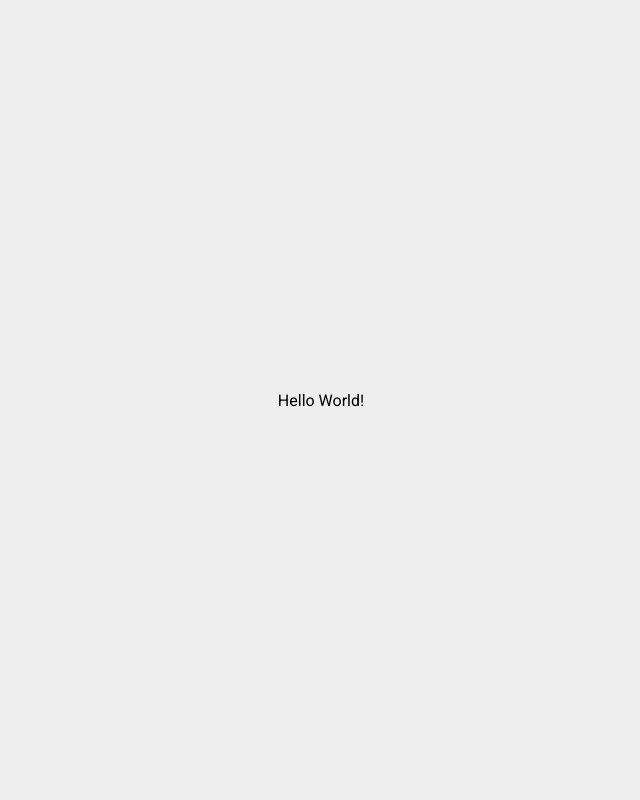
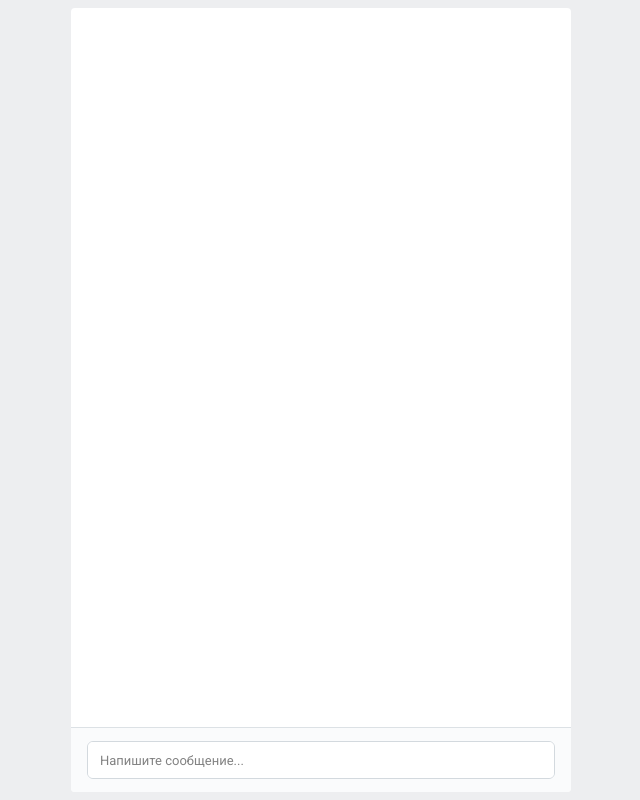
Before and after one commit to jarvis394/vk-giphy, a React (Create React App) app: page / in a window 1280 px wide. Shown: the whole page, without its empty margins (319-959 px from the left). Built offline with nearby package versions, Linux system fonts and the light colour scheme.

Commit message:
Add TextArea component Add initial styles to the app

```diff
--- a/package.json
+++ b/package.json
@@ -34,13 +34,13 @@
 		]
 	},
 	"devDependencies": {
-		"typescript": "^4.6.3",
 		"@testing-library/jest-dom": "^5.16.3",
 		"@testing-library/react": "^12.1.4",
 		"@testing-library/user-event": "^13.5.0",
 		"@types/jest": "^27.4.1",
 		"@types/node": "^16.11.26",
 		"@types/react": "^17.0.43",
-		"@types/react-dom": "^17.0.14"
+		"@types/react-dom": "^17.0.14",
+		"typescript": "^4.6.3"
 	}
 }
--- a/src/components/App.tsx
+++ b/src/components/App.tsx
@@ -1,17 +1,41 @@
 import React from 'react'
 import styled from '@emotion/styled/macro'
+import TextArea from './blocks/TextArea'
 
-const StyledApp = styled('div')({
-	background: '#eeeeee',
-	width: '100vw',
-	height: '100vh',
-	display: 'flex',
-	alignItems: 'center',
-	justifyContent: 'center',
+const Root = styled('div')({
+  background: '#ffffff',
+  margin: '8px auto',
+  height: 'calc(100vh - 16px)',
+  display: 'flex',
+  maxWidth: 500,
+  width: '100%',
+  flexDirection: 'column',
+  borderRadius: 4,
+  overflow: 'hidden',
+})
+
+const MessagesContainer = styled('div')({
+  display: 'flex',
+  flexGrow: 1,
+})
+
+const TextAreaContainer = styled('div')({
+  width: '100%',
+  background: '#FAFBFC',
+  borderTop: '1px solid #DCE1E5',
+  padding: '13px 16px',
+  height: 'fit-content',
 })
 
 const App = () => {
-	return <StyledApp>Hello World!</StyledApp>
+  return (
+    <Root>
+      <MessagesContainer></MessagesContainer>
+      <TextAreaContainer>
+        <TextArea />
+      </TextAreaContainer>
+    </Root>
+  )
 }
 
 export default App
--- /dev/null
+++ b/src/components/blocks/TextArea.tsx
@@ -0,0 +1,178 @@
+import { keyframes } from '@emotion/react/macro'
+import styled from '@emotion/styled/macro'
+import React, { useMemo, useState } from 'react'
+import {
+  COMMAND_KEYWORDS,
+  COMMAND_PREFIX,
+  TEXTAREA_MAX_LINES,
+} from 'src/config/constants'
+import { formatNewLine } from 'src/utils/formatNewLine'
+
+const PADDING_VERTICAL = 9.5
+const PADDING_HORIZONTAL = 12
+const MESSAGE_LINE_HEIGHT = 17
+const PLACEHOLDER_CLASSES = {
+  visible: 'textarea__placeholder-visible',
+  hidden: 'textarea__placeholder-hidden',
+}
+
+const Root = styled('div')({
+  overflowY: 'auto',
+  minHeight: MESSAGE_LINE_HEIGHT + 2 * PADDING_VERTICAL,
+  maxHeight: MESSAGE_LINE_HEIGHT * TEXTAREA_MAX_LINES + 2 * PADDING_VERTICAL,
+  border: '1px solid #D3D9DE',
+  borderRadius: 6,
+  width: '100%',
+  minWidth: 256,
+})
+
+const Wrapper = styled('div')({
+  position: 'relative',
+  overflow: 'hidden',
+  minHeight: MESSAGE_LINE_HEIGHT + 2 * PADDING_VERTICAL,
+})
+
+const InnerTextArea = styled('textarea')({
+  fontFamily: 'Roboto',
+  fontSize: 13,
+  lineHeight: `${MESSAGE_LINE_HEIGHT}px`,
+  fontWeight: 400,
+  margin: 0,
+  padding: `${PADDING_VERTICAL}px ${PADDING_HORIZONTAL}px`,
+  border: 'none',
+  outline: 'none',
+  WebkitTextFillColor: 'transparent',
+  position: 'absolute',
+  top: 0,
+  left: 0,
+  resize: 'none',
+  width: '100%',
+  height: '100%',
+  whiteSpace: 'pre-wrap',
+})
+
+const Message = styled('div')({
+  fontFamily: 'Roboto',
+  fontSize: 13,
+  lineHeight: `${MESSAGE_LINE_HEIGHT}px`,
+  fontWeight: 400,
+  margin: 0,
+  padding: `${PADDING_VERTICAL}px ${PADDING_HORIZONTAL}px`,
+  border: 'none',
+  outline: 'none',
+  background: 'transparent',
+  pointerEvents: 'none',
+  position: 'relative',
+  wordBreak: 'break-word',
+  width: '100%',
+  height: '100%',
+  whiteSpace: 'pre-wrap',
+})
+
+const PlaceholderText = styled('span')({
+  fontWeight: 400,
+  color: '#828282',
+  transitionDuration: '212ms',
+  position: 'absolute',
+  top: PADDING_VERTICAL,
+  transitionTimingFunction: 'cubic-bezier(0, 0.5, 0.5, 1)',
+  [`&.${PLACEHOLDER_CLASSES.hidden}`]: {
+    left: PADDING_HORIZONTAL + 16,
+    opacity: 0,
+  },
+  [`&.${PLACEHOLDER_CLASSES.visible}`]: {
+    left: PADDING_HORIZONTAL,
+    opacity: 1,
+  },
+})
+
+const StyledKeyword = styled('span')({
+  fontWeight: 600,
+  background: 'linear-gradient(135deg, #2EE6A8, #3399FF, #9933FF, #FF3399)',
+  WebkitBackgroundClip: 'text',
+  WebkitTextFillColor: 'transparent',
+})
+
+const TextArea = ({ ...props }) => {
+  const [message, setMessage] = useState<string>('')
+  const [messageCommand, setMessageCommand] = useState<string>()
+  const [messageElement, setMessageElement] = useState<JSX.Element>()
+  const shouldRenderPlaceholder = useMemo(
+    () => message?.length === 0,
+    [message]
+  )
+
+  const handleTextAreaInput: React.ChangeEventHandler<HTMLTextAreaElement> = (
+    e
+  ) => {
+    // No need of sanitizing because text is being inserted safely into page
+    const newMessage = e.target.value
+    const firstWhitespaceIndex = newMessage?.indexOf(' ')
+    const possibleCommand = newMessage?.slice(1, firstWhitespaceIndex)
+    const commandStartsWithPrefix =
+      newMessage && newMessage[0] === COMMAND_PREFIX
+    const commandInCommandKeywords = COMMAND_KEYWORDS.has(possibleCommand)
+    let newMessageElement = <>{formatNewLine(newMessage)}</>
+    let newMessageCommand = null
+
+    // Highlight word if it has whitespace after it,
+    // starts with `PREFIX` and is in list of supported command keywords
+    if (
+      firstWhitespaceIndex !== -1 &&
+      commandStartsWithPrefix &&
+      commandInCommandKeywords
+    ) {
+      newMessageElement = (
+        <>
+          <StyledKeyword>
+            {newMessage.slice(0, firstWhitespaceIndex)}
+          </StyledKeyword>
+          {formatNewLine(newMessage.slice(firstWhitespaceIndex))}
+        </>
+      )
+      newMessageCommand = possibleCommand
+    }
+
+    setMessageCommand(newMessageCommand)
+    setMessage(newMessage)
+    setMessageElement(newMessageElement)
+  }
+
+  const handleTextAreaKeyDown: React.KeyboardEventHandler<
+    HTMLTextAreaElement
+  > = (e) => {
+    const keyCode = e.key
+    if (keyCode === 'Enter' && !e.shiftKey) {
+      e.preventDefault()
+      alert(`Sent message: ${message}!`)
+    }
+  }
+
+  return (
+    <Root>
+      <Wrapper>
+        <InnerTextArea
+          role="textbox"
+          aria-multiline="true"
+          onChange={handleTextAreaInput}
+          onKeyDown={handleTextAreaKeyDown}
+          aria-placeholder="Напишите сообщение..."
+        />
+        <Message>
+          {messageElement}
+          <PlaceholderText
+            className={
+              shouldRenderPlaceholder
+                ? PLACEHOLDER_CLASSES.visible
+                : PLACEHOLDER_CLASSES.hidden
+            }
+          >
+            Напишите сообщение...
+          </PlaceholderText>
+        </Message>
+      </Wrapper>
+    </Root>
+  )
+}
+
+export default TextArea
--- /dev/null
+++ b/src/config/constants.ts
@@ -0,0 +1,6 @@
+export const COMMAND_PREFIX = '/'
+
+/** Holds all supported keywords for commands */
+export const COMMAND_KEYWORDS = new Set(['gif'])
+
+export const TEXTAREA_MAX_LINES = 10
--- a/src/styles/index.css
+++ b/src/styles/index.css
@@ -1,7 +1,12 @@
 body {
 	margin: 0;
+	background-color: #edeef0;
 	font-family: 'Roboto', 'Segoe UI', 'Oxygen', 'Ubuntu', 'Cantarell', 'Fira Sans', -apple-system, BlinkMacSystemFont, 'Droid Sans',
 		'Helvetica Neue', sans-serif;
 	-webkit-font-smoothing: antialiased;
 	-moz-osx-font-smoothing: grayscale;
 }
+
+* {
+	box-sizing: border-box;
+}
--- /dev/null
+++ b/src/utils/formatNewLine.tsx
@@ -0,0 +1,17 @@
+import React from 'react'
+
+export const formatNewLine = (s: string) => {
+  const splittedString = s.split('\n')
+  return (
+    <>
+      {splittedString.map((e, i) => (
+        <>
+          {e.trim() === '' ? <>&nbsp;</> : e}
+          {splittedString.length > 1 && i !== splittedString.length - 1 && (
+            <br />
+          )}
+        </>
+      ))}
+    </>
+  )
+}
```
Also changed, not shown: src/index.tsx (+4 -4 lines), 2 other files (tests, documents, lock files or other folders).
